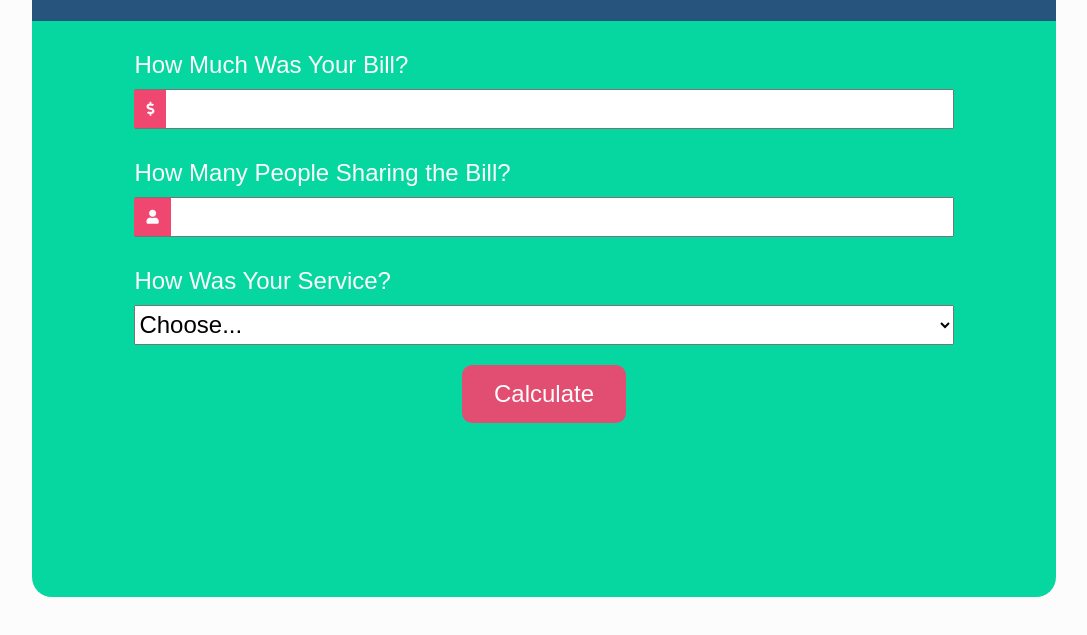
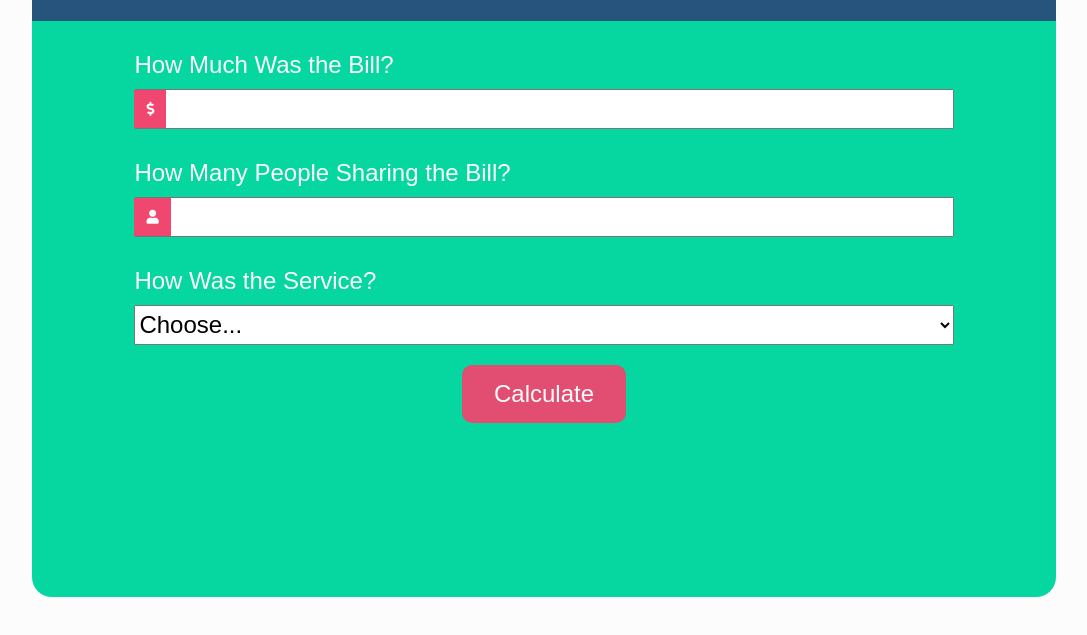
Before and after one commit to WrinkledDev/tip-calculator, a plain HTML site: page index.html in a window 1280 px wide. Shown: the part 147-782 px from the top of the page, without its empty margins (104-1191 px from the left). Drawn offline with Linux system fonts and the light colour scheme.

Commit message:
Fixed one last typo.

```diff
--- a/index.html
+++ b/index.html
@@ -22,7 +22,7 @@
         </div>
         <form class="form">
           <div class="input-container bill">
-            <label for="bill">How Much Was Your Bill?</label>
+            <label for="bill">How Much Was the Bill?</label>
             <i class="fa fa-dollar-sign icon"></i>
             <input type="number" id="bill" name="bill" min="0" step=".01">
           </div>
@@ -32,7 +32,7 @@
             <input type="number" id="people" name="bill" min="1">
           </div>
           <div class="input-container service">
-            <label for="service">How Was Your Service?</label>
+            <label for="service">How Was the Service?</label>
             <select name="service" id="service">
               <option value="" disabled selected>Choose...</option>
               <option value="0.2">Great - 20%</option>
```
